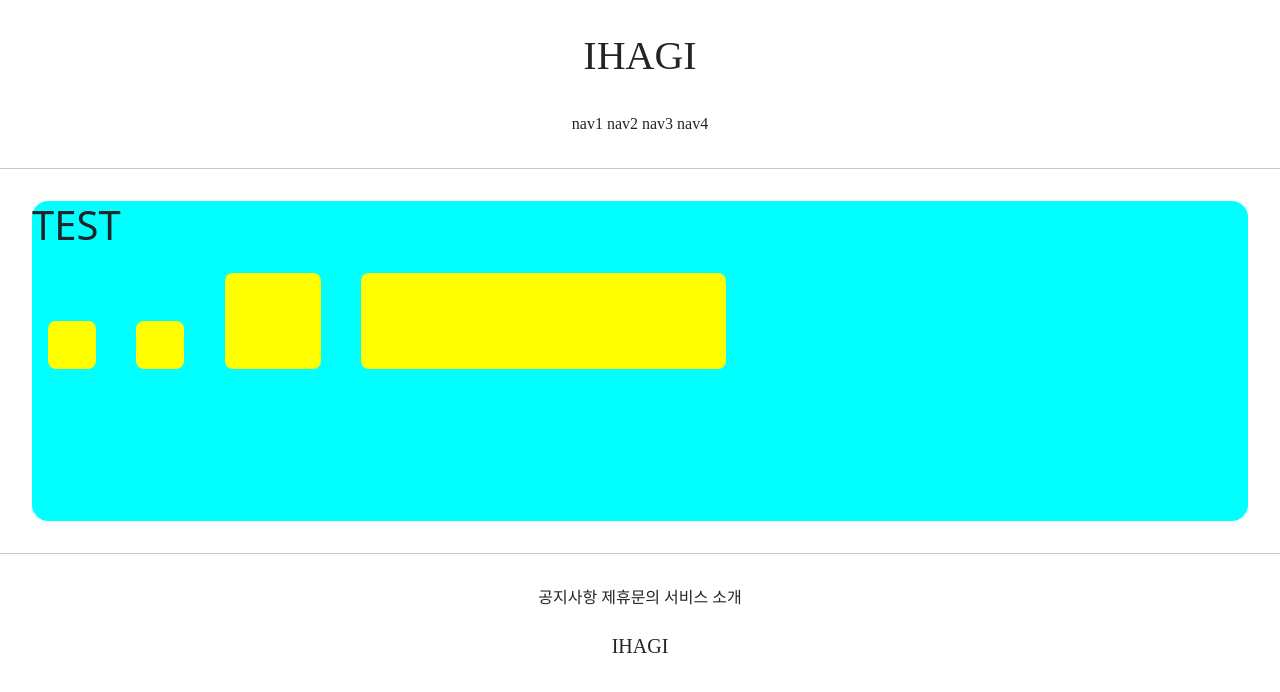
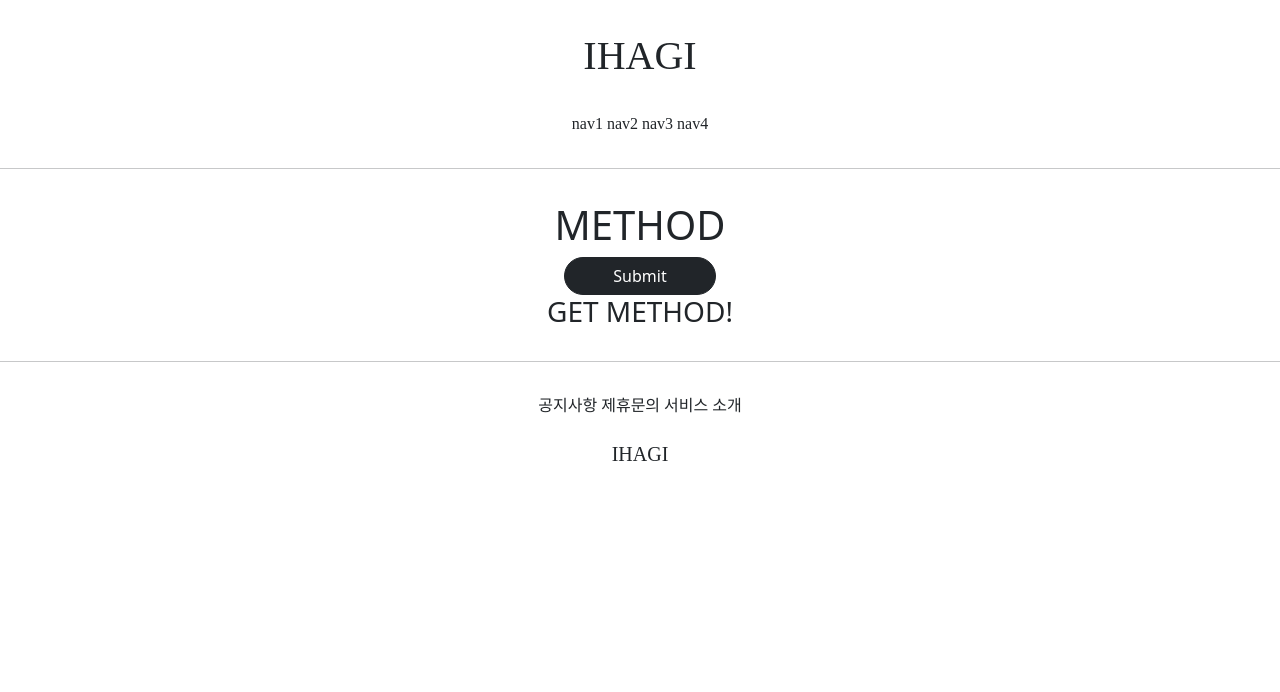
Before and after one commit to IHAGI-c/super-system, a Django app: page /accounts/hello_world/ in a window 1280 px wide. Shown: the top 692 px of the page. Run offline with Django 3.2, Linux system fonts and the light colour scheme; parts of the project's set-up code (start-up, migrations or seed data) failed here and were passed over.

Commit message:
7/8 class_2_2

```diff
--- a/accountapp/templates/accountapp/hello_world.html
+++ b/accountapp/templates/accountapp/hello_world.html
@@ -2,28 +2,16 @@
 
 {% block content %}
 
-    <style>
+    <div style="margin: 2rem; text-align: center">
+        <h1>METHOD</h1>
 
-    .testing{
-        background-color: yellow;
-        height: 48px;
-        width: 48px;
-        margin: 1rem;
-        border-radius: .5rem;
-        display: inline-block
-    }
+        <form action="/accounts/hello_world/" method="post">
+            {%  csrf_token %}
+            <input type="submit" class="btn btn-dark rounded-pill px-5">
 
-    </style>
+        </form>
 
-    <div style="height: 20rem; background-color: aqua;
-     margin: 2rem; border-radius: 1rem; font-size : 2rem">
-        <h1>TEST</h1>
-
-    <div class = "testing" style="height: 48px; width: 48px"></div>
-    <div class = "testing" style="height: 3rem; width: 3rem"></div>
-    <div class = "testing" style="height: 3em; width: 3em"></div>
-    <div class = "testing" style="height: 30%; width: 30%"></div>
-
+        <h3>{{ text }}</h3>
     </div>
 
 {% endblock %}
--- a/accountapp/views.py
+++ b/accountapp/views.py
@@ -5,4 +5,9 @@ from django.shortcuts import render
 # Create your views here.
 
 def hello_world(request):
-    return render(request, 'accountapp/hello_world.html')
+    if request.method == 'POST':
+        return render(request, 'accountapp/hello_world.html',
+                      context={'text': 'POST METHOD!'})
+    else:
+        return render(request, 'accountapp/hello_world.html',
+                      context={'text': 'GET METHOD!'})
```
